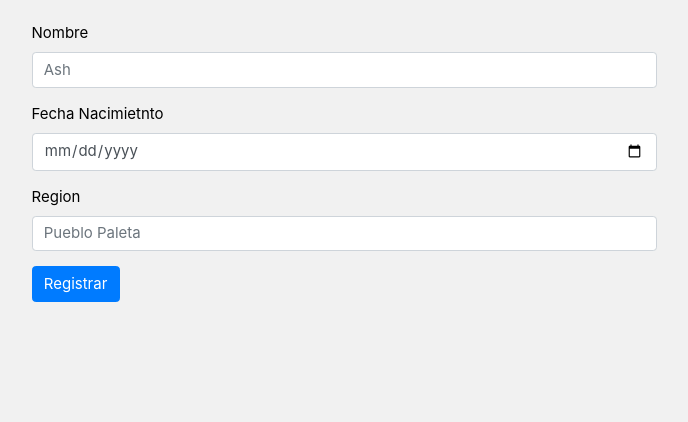
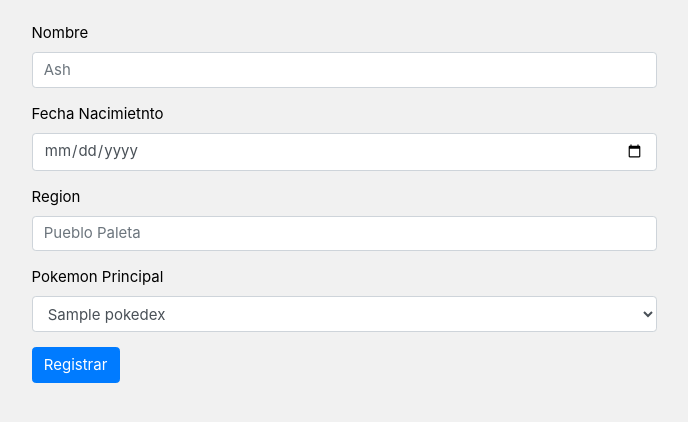
Before and after one commit to ArturoAmador/pokeBaseDeDatosMySql, a Node server app: page /registro in a window 1280 px wide. Shown: the part 53-475 px from the top of the page, without its empty margins (296-984 px from the left). Run offline with Node 20, Linux system fonts and the light colour scheme; tables that the repository leaves empty or names only in its code hold one stand-in row (values such as "Sample post").

Commit message:
avance en registro de entrenadores

```diff
--- a/app.js
+++ b/app.js
@@ -58,12 +58,38 @@
 });
 
 app.get('/registro',(req,res)=>{
-    return res.render('registro',{});
+    db.query("SELECT * FROM pokedex", function (err, pokemon, fields) {
+        if (err) {
+            return res.status(500).send({status:'erro', 'Error':err});
+        }
+
+        return res.render('registro',{pokemon});
+
+    });
 
 });
 
+app.post('/registroEntrenador', (req,res) => {
+    let name    = req.body.name;
+    let date    = req.body.birthDay;
+    let region  = req.body.region;
+    let pokemon = req.body.pokemon;
 
+    //TODO: revisar porque los datos no llegan del fromulario
+    let sql = `INSERT INTO trainer (nombre, birthDate, region, pokemon) VALUES ("${name}",${date},${region},"${pokemon}");`;
 
+    console.log(req);
+    console.log(`${name},${date},${region},${pokemon}`);
+
+    db.query(sql, function (err, result) {
+        if (err) {
+            return res.status(500).send({'status':'erro', 'Error':err});
+        }
+        console.log("1 record inserted");
+        return res.send({status:'success', 'Message':result});
+    });
+
+});
 
   //Crear base de datos
   /*con.connect(function(err) {
@@ -91,7 +117,7 @@
         setTimeout(() => {
           let sql = `INSERT INTO pokedex (name, numero, height, weight, sprite) VALUES ("${p.data.name}",${i},${p.data.height},${p.data.weight},"${p.data.sprites.front_default}");`;
           console.log(sql);
-          con.query(sql, function (err, result) {
+          db.query(sql, function (err, result) {
             if (err) throw err;
 
             console.log("1 record inserted");
--- a/views/registro.ejs
+++ b/views/registro.ejs
@@ -45,18 +45,26 @@
 <br/>
 <div class="row">
     <div class="col-12 col-md-6" style="margin: auto;">
-        <form>
+        <form action="/registroEntrenador" method="POST">
             <div class="form-group">
                 <label for="name">Nombre</label>
-                <input type="text" class="form-control" id="name" placeholder="Ash" required/>
+                <input name="name" type="text" class="form-control" id="name" placeholder="Ash" required/>
             </div>
             <div class="form-group">
                 <label for="date">Fecha Nacimietnto</label>
-                <input type="date" class="form-control" id="date" required/>
+                <input name="date" type="date" class="form-control" id="date" required/>
             </div>
             <div class="form-group">
                 <label for="region">Region</label>
-                <input type="text" class="form-control" id="region" placeholder="Pueblo Paleta" required/>
+                <input name="region" type="text" class="form-control" id="region" placeholder="Pueblo Paleta" required/>
+            </div>
+            <div class="form-group">
+                <label for="">Pokemon Principal</label>
+                <select name="pokemon" class="form-control">
+                    <% pokemon.forEach(function(idx){ %>
+                        <option value="<%= idx.numero %>"><%= idx.name %></option>
+                    <% }); %>>
+                </select>
             </div>
             <button type="submit" class="btn btn-primary">Registrar</button>
         </form>
```
